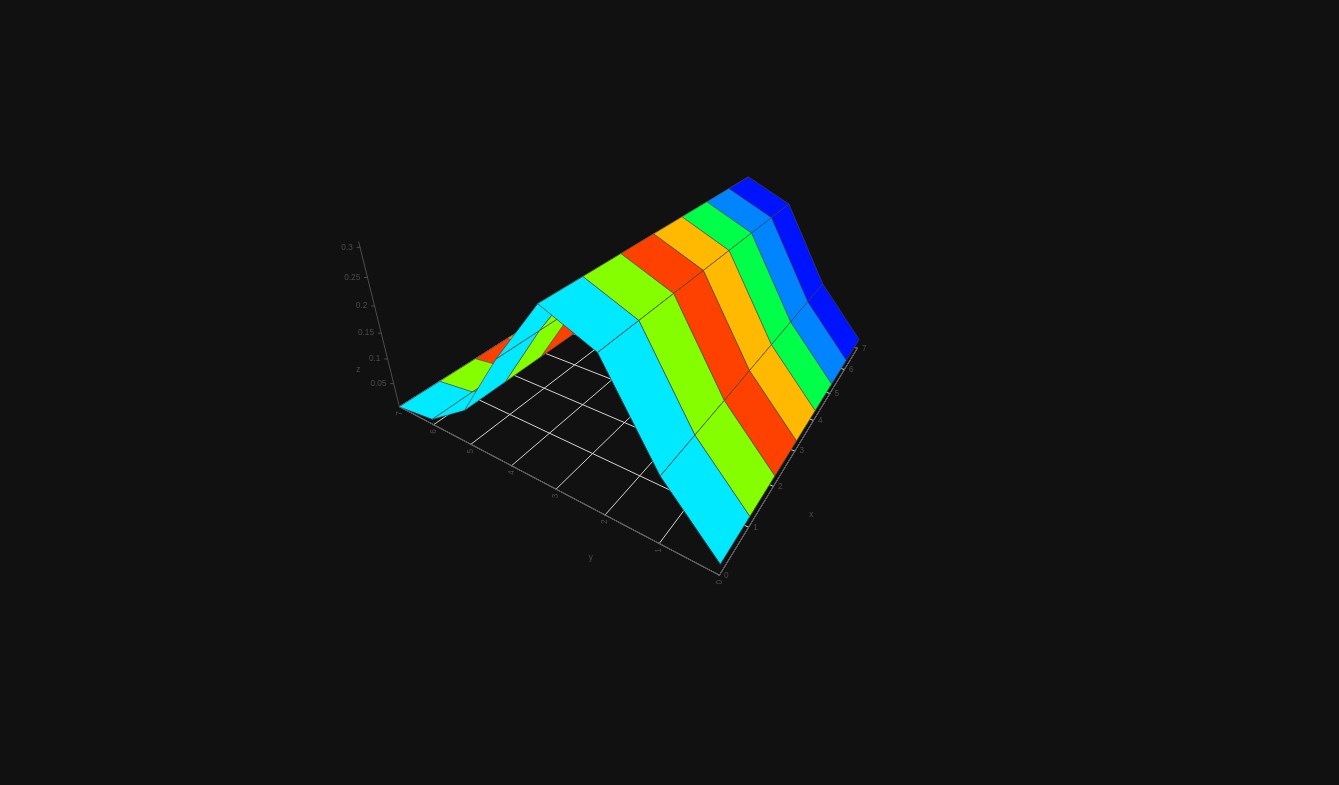
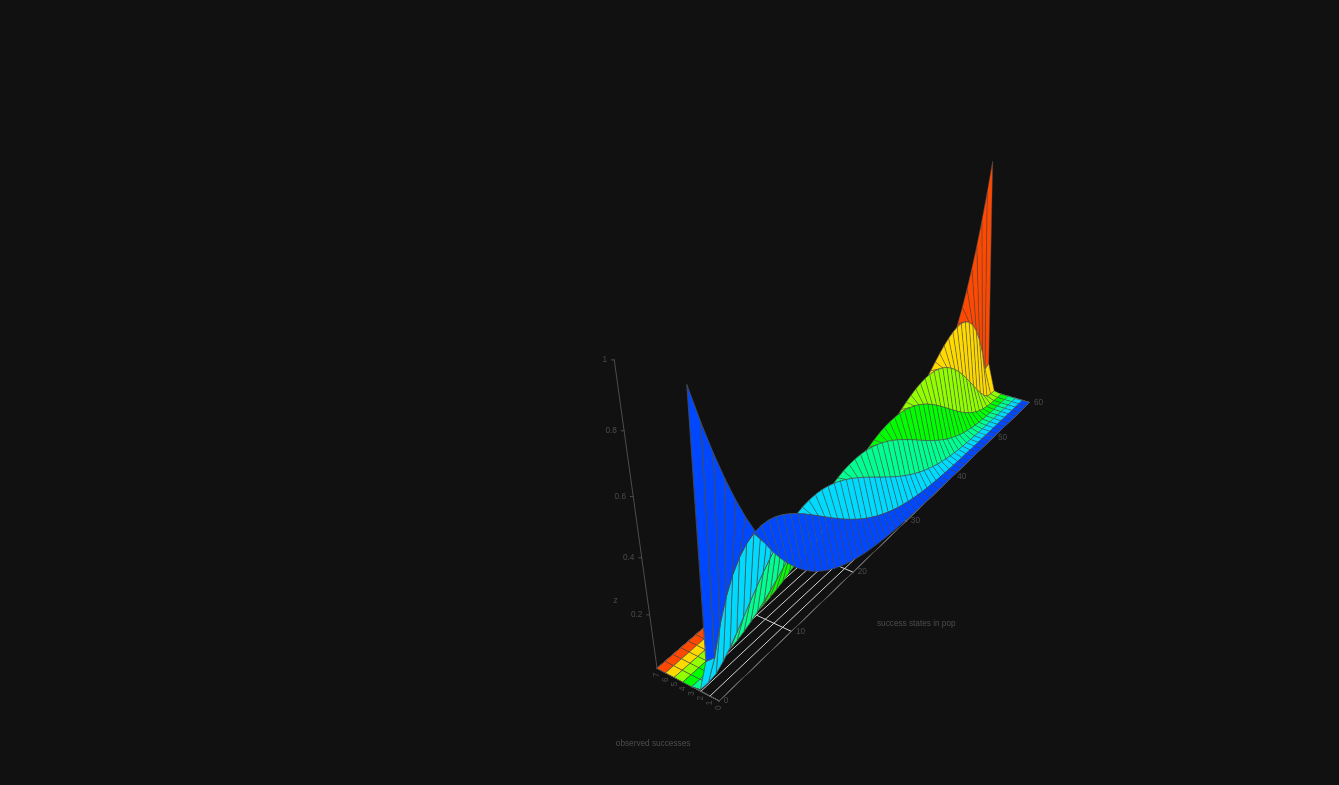
Before and after one commit to Ryan1729/hypergeometric, a plain HTML site: page index.html in a window 1280 px wide. Shown: the part 37-822 px from the top of the page, 1339 px wide, since content can reach past the window. Before the commit the page ends 800 px from the top, so only its background shows below. Drawn offline with Linux system fonts and the light colour scheme.

Commit message:
calculate Hypergeometric Probability Mass Function

```diff
--- /dev/null
+++ b/hypergeometric.js
@@ -0,0 +1,34 @@
+var Hypergeometric = (function () {
+    "use strict";
+
+    /** @typedef {number} Integer */
+
+    /** @type {(n: Integer) => Integer} */
+    const factorial = (n) => {
+        let output = 1;
+        for (let mul = 2; mul <= n; mul += 1) {
+            output *= mul;
+        }
+        return output
+    }
+
+    // n choose k
+    /** @type {(n: Integer, k: Integer) => Integer} */
+    const choose = (n, k) => factorial(n)/(factorial(k) * factorial(n - k));
+
+    /*
+     * Probability Mass Function
+     * N is the population size,
+     * K is the number of success states in the population,
+     * n is the number of draws (i.e. quantity drawn in each trial),
+     * k is the number of observed successes,
+     */
+    /** @type {(n: Hours, divisor: Integer) => string} */
+    const pmf = (N, K, n, k) => (choose(K, k) * choose(N - K, n - k)) / choose(N, n);
+
+    return {
+        choose,
+        factorial,
+        pmf
+    };
+}())
--- a/index.html
+++ b/index.html
@@ -22,6 +22,7 @@ button:hover {
 }
 </style>
   <script type="text/javascript" src="vis-graph3d.min.js"></script>
+  <script type="text/javascript" src="hypergeometric.js"></script>
 
   <script type="text/javascript">
     var data = null;
@@ -31,38 +32,33 @@ button:hover {
     function drawVisualization() {
       // Create and populate a data table.
       data = new vis.DataSet();
-      // Use some fixed hypergeomtric distribution data to start us off
-      const DATA = [
-        0.021615,
-        0.121041,
-        0.269415,
-        0.308704,
-        0.196448,
-        0.069335,
-        0.012546,
-        0.000896
-      ];
+
       var counter = 0;
-      var axisMax = DATA.length;
       var axisStep = 1;
-      for (var x = 0; x < axisMax; x+=axisStep) {
-        for (var y = 0; y < axisMax; y+=axisStep) {
-          var height = DATA[y];
-          var value = DATA[x];
+
+      const xMax = 60;
+      const yMax = 7;
+
+      for (var x = 0; x <= xMax; x+=axisStep) {
+        for (var y = 0; y <= yMax; y+=axisStep) {
+          const height = Hypergeometric.pmf(xMax, x, yMax, y);
+          const value = y/yMax;
           data.add({id:counter++,x:x,y:y,z:height,style:value});
         }
       }
 
       // specify options
       var options = {
-        width:  '600px',
-        height: '600px',
+        width:  '1024px',
+        height: '768px',
         style: 'surface',
         showPerspective: true,
         showGrid: true,
         showShadow: false,
         keepAspectRatio: true,
-        verticalRatio: 0.5
+        verticalRatio: 0.5,
+        xLabel: "success states in pop",
+        yLabel: "observed successes",
       };
 
       // Instantiate our graph object.
```
